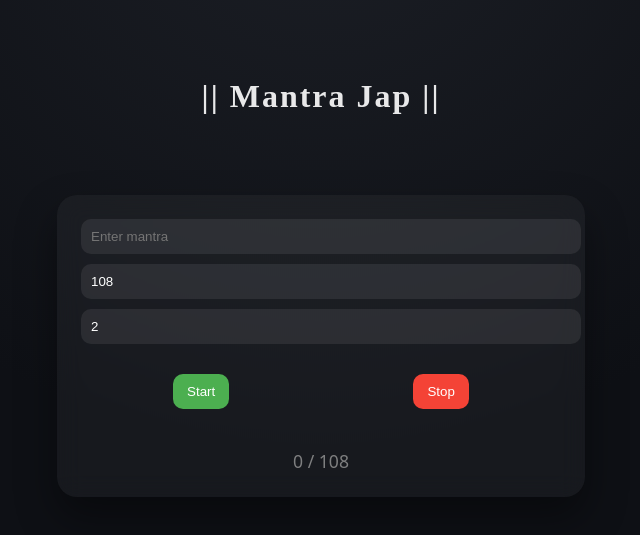
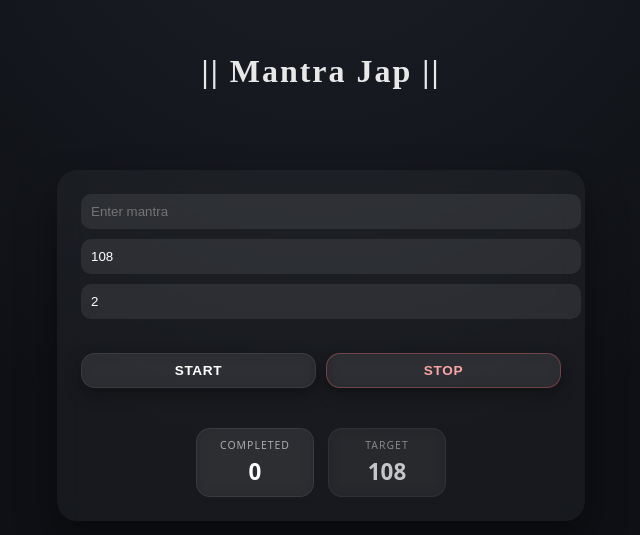
Before and after one commit to vedantghate/japapp, an Angular app in the folder mantra-app/: page / in a window 1280 px wide. Shown: the part 161-696 px from the top of the page, without its empty margins (319-959 px from the left). Built offline with nearby package versions, Linux system fonts and the light colour scheme.

Commit message:
Update count styling

```diff
--- a/mantra-app/src/app/mantra/mantra.component.css
+++ b/mantra-app/src/app/mantra/mantra.component.css
@@ -31,7 +31,6 @@
   opacity: 0.9;
 }
 
-
 /* Mantra container */
 .mantra-container {
   width: 100%;
@@ -58,14 +57,6 @@
   transition: color 0.1s linear, opacity 0.1s linear;
 }
 
-/* Counter */
-.count {
-  margin-top: 20px;
-  text-align: center;
-  font-size: 1.1rem;
-  opacity: 0.8;
-}
-
 /* Inputs */
 input {
   width: 100%;
@@ -74,7 +65,7 @@ input {
   border-radius: 10px;
   border: none;
   background: rgba(255, 255, 255, 0.08);
-  color: white;
+  color: #ffffff;
 }
 
 input:focus {
@@ -82,30 +73,174 @@ input:focus {
   background: rgba(255, 255, 255, 0.12);
 }
 
-/* Controls */
+/* ========== */
+/* Controls   */
+/* ========== */
+
 .controls {
-  margin-top: 20px;
+  margin-top: 24px;
   display: flex;
-  justify-content: space-around;
+  justify-content: space-between;
+  gap: 10px;
 }
 
+/* Base button style */
 button {
-  padding: 10px 14px;
-  border-radius: 10px;
+  flex: 1;
+  padding: 10px 0;
+
+  border-radius: 14px;
   border: none;
-  background: #4caf50;
-  color: white;
+
+  background: rgba(255, 255, 255, 0.06);
+  backdrop-filter: blur(8px);
+
+  color: #ffffff;
+  font-size: 0.85rem;
+  font-weight: 600;
+  letter-spacing: 0.05em;
+  text-transform: uppercase;
+
   cursor: pointer;
-  transition: opacity 0.2s ease;
+
+  box-shadow:
+    inset 0 0 0 1px rgba(255, 255, 255, 0.08),
+    0 6px 16px rgba(0, 0, 0, 0.35);
+
+  transition:
+    background 0.15s ease,
+    box-shadow 0.15s ease,
+    transform 0.12s ease;
 }
 
-.stop-button {
-  background: #f44336;
+/* Hover (soft lift) */
+button:hover:not(:disabled) {
+  transform: translateY(-1px);
+  background: rgba(255, 255, 255, 0.08);
+  box-shadow:
+    inset 0 0 0 1px rgba(255, 255, 255, 0.12),
+    0 10px 22px rgba(0, 0, 0, 0.45);
 }
 
+/* Active (press) */
+button:active:not(:disabled) {
+  transform: translateY(0);
+  box-shadow:
+    inset 0 0 0 1px rgba(255, 255, 255, 0.1),
+    0 4px 10px rgba(0, 0, 0, 0.3);
+}
+
+/* Stop button — gentle warning */
+.stop-button {
+  color: #fca5a5;
+  box-shadow:
+    inset 0 0 0 1px rgba(248, 113, 113, 0.35),
+    0 6px 16px rgba(0, 0, 0, 0.35);
+}
+
+.stop-button:hover:not(:disabled) {
+  background: rgba(248, 113, 113, 0.08);
+  box-shadow:
+    inset 0 0 0 1px rgba(248, 113, 113, 0.55),
+    0 10px 22px rgba(0, 0, 0, 0.45);
+}
+
+/* Disabled state */
 button:disabled {
-  background-color: #ccc;   /* light gray */
-  color: #666;              /* dark gray text */
+  opacity: 0.35;
   cursor: not-allowed;
-  opacity: 0.7;
+  box-shadow:
+    inset 0 0 0 1px rgba(255, 255, 255, 0.04);
 }
+
+/* ===================== */
+/* Scoreboard            */
+/* ===================== */
+
+.count-board {
+  margin-top: 28px;
+  display: flex;
+  align-items: center;
+  justify-content: center;
+  gap: 14px;
+}
+
+/* Individual banner */
+.count-card {
+  padding: 10px 14px;
+  border-radius: 14px;
+  text-align: center;
+  min-width: 90px;
+
+  background: rgba(255, 255, 255, 0.06);
+  backdrop-filter: blur(8px);
+
+  color: #ffffff;
+  box-shadow: inset 0 0 0 1px rgba(255, 255, 255, 0.08);
+  transition: box-shadow 0.15s ease, transform 0.15s ease;
+}
+
+/* Label */
+.count-card .label {
+  display: block;
+  font-size: 0.65rem;
+  text-transform: uppercase;
+  letter-spacing: 0.1em;
+  opacity: 0.6;
+  margin-bottom: 4px;
+}
+
+/* Value */
+.count-card .value {
+  font-size: 1.4rem;
+  font-weight: 700;
+}
+
+/* Target de-emphasized */
+.count-card.target {
+  opacity: 0.75;
+}
+
+/* ===================== */
+/* Pulse animation       */
+/* ===================== */
+
+@keyframes countPulse {
+  0% {
+    transform: scale(1);
+    box-shadow:
+      inset 0 0 0 1px rgba(255, 255, 255, 0.08),
+      0 0 0 rgba(96, 165, 250, 0);
+  }
+  40% {
+    transform: scale(1.08);
+    box-shadow:
+      inset 0 0 0 1px rgba(96, 165, 250, 0.6),
+      0 0 18px rgba(96, 165, 250, 0.45);
+  }
+  100% {
+    transform: scale(1);
+    box-shadow:
+      inset 0 0 0 1px rgba(255, 255, 255, 0.08),
+      0 0 0 rgba(96, 165, 250, 0);
+  }
+}
+
+.count-card.current.pulse {
+  animation: countPulse 220ms ease-out;
+}
+
+/* ===================== */
+/* Responsive tweaks     */
+/* ===================== */
+
+@media (max-width: 480px) {
+  .count-board {
+    flex-direction: column;
+    gap: 12px;
+  }
+
+  .controls {
+    flex-direction: column;
+  }
+}
--- a/mantra-app/src/app/mantra/mantra.component.html
+++ b/mantra-app/src/app/mantra/mantra.component.html
@@ -17,23 +17,33 @@
         <div class="controls">
           <button type="button" (click)="start()">Start</button>
           <button *ngIf="isPlaying" type="button" (click)="pause()">Pause</button>
-          <button *ngIf="!isPlaying && currentCount > 0 && currentCount < form.value.targetCount" type="button" (click)="resume()">Resume</button>
+          <button *ngIf="!isPlaying && currentCount > 0 && currentCount < form.value.targetCount" type="button"
+            (click)="resume()">Resume</button>
           <button type="button" class="stop-button" (click)="stop()">Stop</button>
         </div>
       </form>
 
       <div class="player">
         <div class="karaoke-line">
-          <span *ngFor="let unit of units; let i = index"
-                [style.opacity]="getWordGlow(i)"
-                [style.color]="getWordGlow(i) === 1 ? '#fff' : '#999'">
+          <span *ngFor="let unit of units; let i = index" [style.opacity]="getWordGlow(i)"
+            [style.color]="getWordGlow(i) === 1 ? '#fff' : '#999'">
             {{ unit }}
           </span>
         </div>
 
-        <div class="count">
-          {{ currentCount }} / {{ form.value.targetCount }}
+        <div class="count-board">
+          <div class="count-card current" [class.pulse]="pulseCurrent">
+            <span class="label">Completed</span>
+            <span class="value">{{ currentCount }}</span>
+          </div>
+
+          <div class="count-card target">
+            <span class="label">Target</span>
+            <span class="value">{{ form.value.targetCount }}</span>
+          </div>
         </div>
+
+
       </div>
 
     </div>
--- a/mantra-app/src/app/mantra/mantra.component.ts
+++ b/mantra-app/src/app/mantra/mantra.component.ts
@@ -10,6 +10,7 @@ export class MantraComponent implements OnDestroy {
   form: UntypedFormGroup;
   currentCount = 0;
   isPlaying = false;
+  pulseCurrent = false;
 
   units: string[] = [];
   progress = 0; // 0 → 1 progress of current iteration
@@ -28,7 +29,7 @@ export class MantraComponent implements OnDestroy {
     if (this.form.invalid) return;
 
     this.stop();
-    this.currentCount = 1;
+    this.currentCount = 0;
     this.isPlaying = true;
     this.prepareUnits();
 
@@ -45,8 +46,13 @@ export class MantraComponent implements OnDestroy {
 
     if (this.progress >= 1) {
       this.currentCount++;
-      if (this.currentCount > this.form.value.targetCount) {
-        this.currentCount = this.form.value.targetCount;
+
+      this.pulseCurrent = false;
+      requestAnimationFrame(() => {
+        this.pulseCurrent = true;
+      });
+
+      if (this.currentCount == this.form.value.targetCount) {
         this.stop();
         return;
       }
@@ -64,10 +70,10 @@ export class MantraComponent implements OnDestroy {
   }
 
   getWordGlow(i: number): number {
-  if (!this.units.length) return 0.25; // default opacity
-  const glow = this.progress * this.units.length - i;
-  return 0.25 + 0.75 * Math.max(0, Math.min(glow, 1));
-}
+    if (!this.units.length) return 0.25; // default opacity
+    const glow = this.progress * this.units.length - i;
+    return 0.25 + 0.75 * Math.max(0, Math.min(glow, 1));
+  }
 
   stop() {
     this.isPlaying = false;
```
